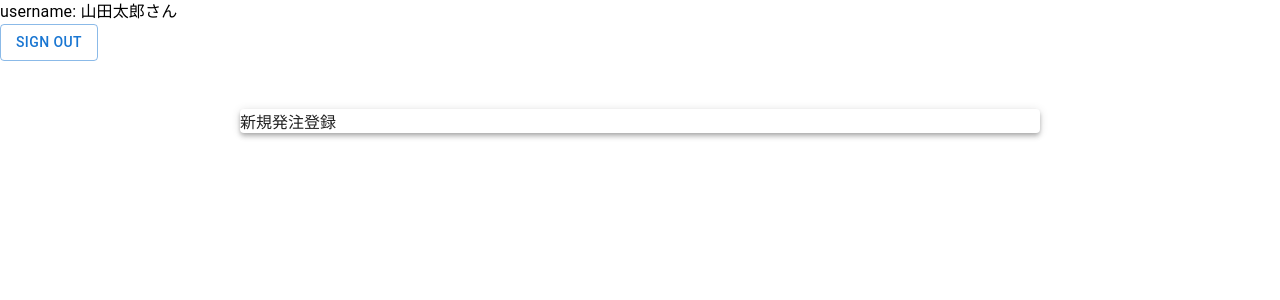
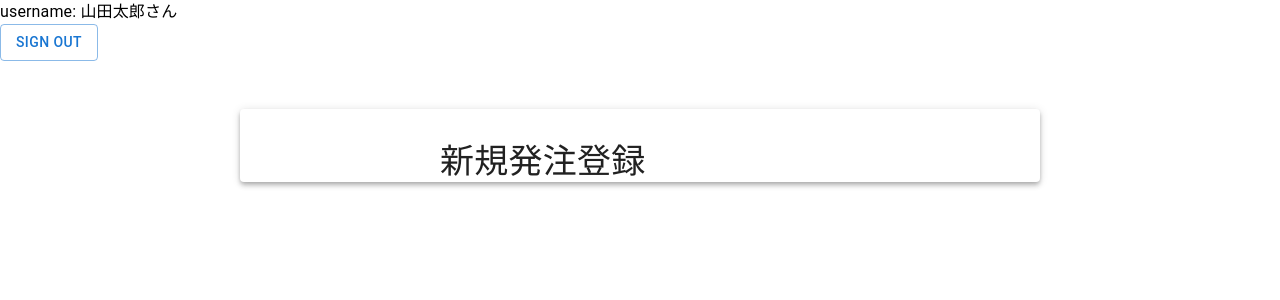
Before and after one commit to uraaaa24/stock-management, a Next.js app: page /order/create in a window 1280 px wide. Shown: the top 300 px of the page. Built offline with nearby package versions, Linux system fonts and the light colour scheme.

Commit message:
Gridの導入

```diff
--- a/src/pages/order/create/index.tsx
+++ b/src/pages/order/create/index.tsx
@@ -1,4 +1,4 @@
-import { Paper } from "@mui/material"
+import { Grid, Paper, Typography } from "@mui/material"
 import { FormProvider, useForm } from "react-hook-form"
 
 const Create = () => {
@@ -6,7 +6,13 @@ const Create = () => {
 
     return (
         <FormProvider {...methods}>
-            <Paper elevation={4} sx={{maxWidth: 800, mx: "auto", my: 6}}>新規発注登録</Paper>
+            <Paper elevation={4} sx={{ maxWidth: 800, mx: "auto", my: 6 }}>
+                <Grid container component={"form"} rowSpacing={4} sx={{ justifyContent: "space-between", my: 0, mx: "auto", width: 400 }}>
+                    <Grid item xs={12}>
+                        <Typography variant="h4">新規発注登録</Typography>
+                    </Grid>
+                </Grid>
+            </Paper>
         </FormProvider>
     )
 }
```
